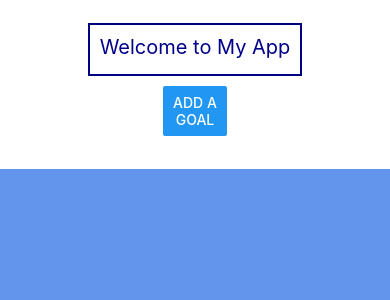
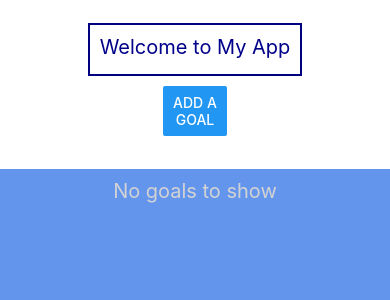
Before and after one commit to EstelleJiani/CS5520, a React Native app: screen / in a window 390 px wide. Shown: the top 300 px of the page. Built offline with nearby package versions, Linux system fonts and the light colour scheme.

Commit message:
Added ListEmptyComponent with a Text.

```diff
--- a/App.js
+++ b/App.js
@@ -69,6 +69,7 @@ export default function App() {
                   renderItem={({item}) => {
           return <GoalItem goalObj={item} deleteHandler={handleDeleteItem}/>;
         }}
+                  ListEmptyComponent={<Text style={styles.emptyText}>No goals to show</Text>}
         />
       </View>
     </SafeAreaView>
@@ -85,9 +86,14 @@ const styles = StyleSheet.create({
   text:{
     color: 'white',
     backgroundColor: '#aaa',
-    fontSize: 100,
+    fontSize: 50,
     padding: 5,
     borderRadius: 5,
+  },
+  emptyText:{
+    color: 'lightgrey',
+    fontSize: 20,
+    marginTop: 10,
   },
   topView:{
     flex: 1,
```
